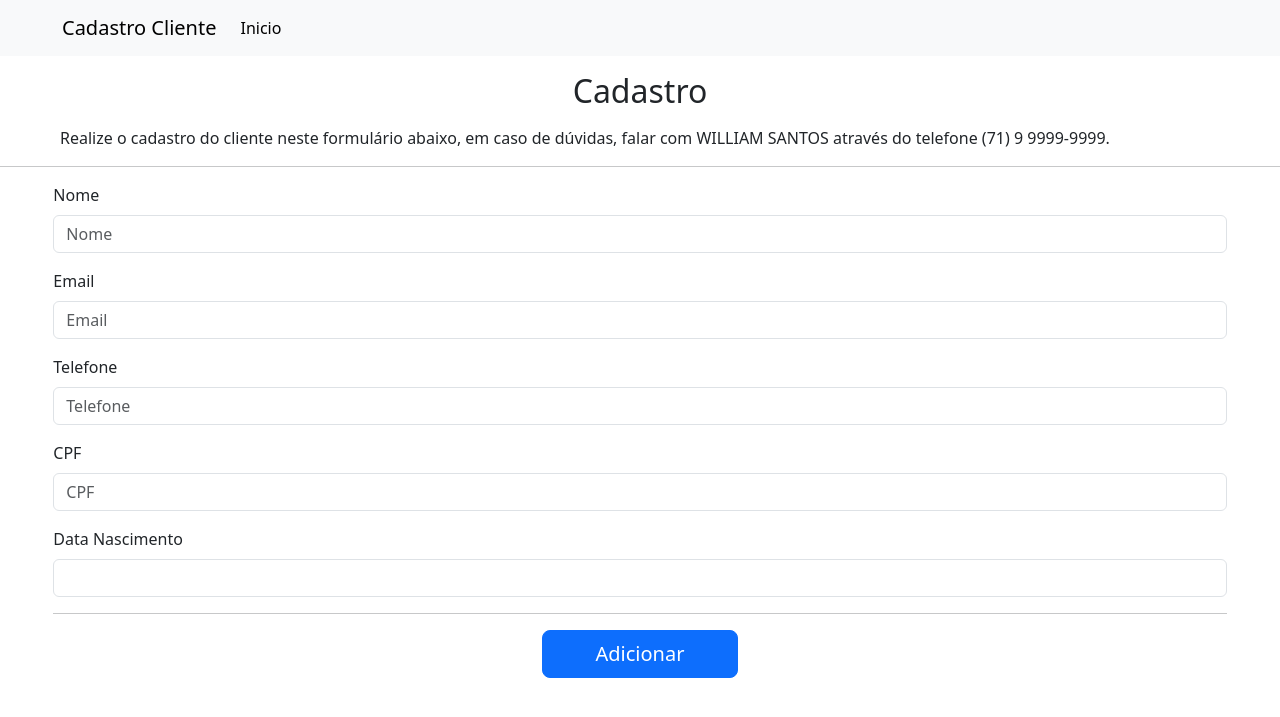
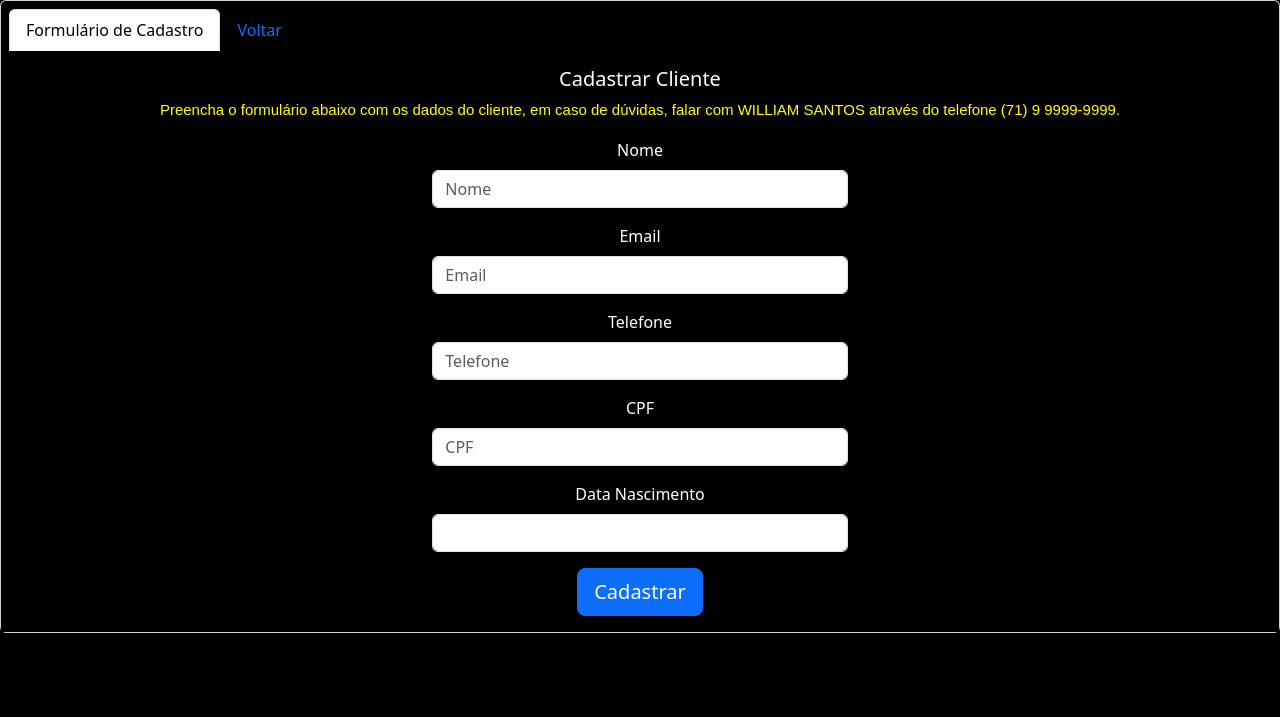
Before and after one commit to willsantos86/cadastro_de_clientes, a Django app: page /cadastrar/ in a window 1280 px wide. Shown: the top 717 px of the page. Run offline with Django 3.2, Linux system fonts and the light colour scheme; some libraries are stand-ins or nearby versions.

Commit message:
Finalizando projeto.

```diff
--- a/base/templates/cadastrar.html
+++ b/base/templates/cadastrar.html
@@ -7,49 +7,35 @@
     <title>Cadastro</title>
     <link href="https://cdn.jsdelivr.net/npm/bootstrap@5.3.0-alpha1/dist/css/bootstrap.min.css" rel="stylesheet" integrity="sha384-GLhlTQ8iRABdZLl6O3oVMWSktQOp6b7In1Zl3/Jr59b6EGGoI1aFkw7cmDA6j6gD" crossorigin="anonymous">
   </head>
-  <body style="background-color: rgb(255, 255, 255);">
-    <nav class="navbar navbar-expand-lg bg-body-tertiary" style="background-color: rgb(238, 238, 238); padding-left: 50px;">
-        <div class="container-fluid">
-          <a class="navbar-brand" href="#">Cadastro Cliente</a>
-          <button class="navbar-toggler" type="button" data-bs-toggle="collapse" data-bs-target="#navbarSupportedContent" aria-controls="navbarSupportedContent" aria-expanded="false" aria-label="Toggle navigation">
-            <span class="navbar-toggler-icon"></span>
-          </button>
-          <div class="collapse navbar-collapse" id="navbarSupportedContent">
-            <ul class="navbar-nav me-auto mb-2 mb-lg-0">
+  <body style="background-color: black;">
+      <main>
+        <div class="card text-center" >
+          <div class="card-header" style="background-color: black;" >
+            <ul class="nav nav-tabs card-header-tabs">
               <li class="nav-item">
-                <a class="nav-link active" aria-current="page" href="#">Inicio</a>
+                <a class="nav-link active" aria-current="true" href="#">Formulário de Cadastro</a>
               </li>
-             <!--  <li class="nav-item">
-                <a class="nav-link" href="#">Visualizar</a>
+              <li class="nav-item">
+                <a class="nav nav-link" aria-current="page" href="{% url 'index' %}">Voltar</a>
               </li>
             </ul>
-            <form class="d-flex" role="search">
-              <input class="form-control me-2" type="search" placeholder="Pesquisar cliente..." aria-label="Search">
-              <button class="btn btn-outline-success" type="submit">Buscar</button> -->
+          </div>
+          <div class="card-body" style="background: black;">
+            <h5 class="card-title" style="color: white;">Cadastrar Cliente</h5>
+            <p class="card-text" style="color: yellow; font-size: 15px; font-family: Arial, Helvetica, sans-serif;">Preencha o formulário abaixo com os dados do cliente, em caso de dúvidas,
+              falar com {{ responsavel|upper }} através do telefone {{ telefone }}.</p>
+            {% if sucesso %}
+            <p class="alert alert-success">Cadastro realizado com sucesso!</p>
+            {% else %}
+            <form action="" method="post" novalidate class="col-4 m-auto" style="color: white;">
+              {% csrf_token %}
+              {% bootstrap_form form %}
+              <button type="submit" class="btn btn-primary btn-lg">Cadastrar</button>
             </form>
+            {% endif %}
           </div>
         </div>
-      </nav>
-      <main>
-        <h2 class="my-3" style="text-align: center;">Cadastro</h2>
-        <p style="margin-left: 60px;">Realize o cadastro do cliente neste formulário abaixo, em caso de dúvidas,
-                                      falar com {{ responsavel|upper }} através do telefone {{ telefone }}.
-        </p>
-        {% if sucesso %}
-        <p class="alert alert-success">Cadastro realizado com sucesso!</p>
-        {% else %}
-        <hr>
-        <form action="" method="post" novalidate class="col-11 m-auto">
-          {% csrf_token %}
-          {% bootstrap_form form %}
-          <hr>
-          <div class="d-grid gap-2 col-2 m-auto">
-            <button class="btn btn-primary btn-lg" type="submit">Adicionar</button>
-          </div>
-        </form>
-        {% endif %}
       </main>
-
     <script src="https://cdn.jsdelivr.net/npm/bootstrap@5.3.0-alpha1/dist/js/bootstrap.bundle.min.js" integrity="sha384-w76AqPfDkMBDXo30jS1Sgez6pr3x5MlQ1ZAGC+nuZB+EYdgRZgiwxhTBTkF7CXvN" crossorigin="anonymous"></script>
   </body>
 </html>
--- a/base/templates/index.html
+++ b/base/templates/index.html
@@ -9,10 +9,12 @@
   </head>
   <body style="background-color: black;">
     <div class="card text-bg-dark">
+
       <img src="{% static 'img/foto.png' %}" class="card-img" alt="...">
       <div class="card-img-overlay">
-        <h2 class="card-title py-4">Cadastro de Clientes</h2>
-        <p class="card-text">Entre no formulário e realize o cadastro do cliente</p>
+        <h1 class="card-title py-4">Cadastro de Clientes</h1>
+        <h2 class="card-title py-4"></h2>
+        <p class="card-text" style="color: yellow;">Entre no formulário e realize o cadastro do cliente!</p>
         <a class="btn btn-primary" aria-current="page" href="{% url 'cadastrar' %}">Entrar no Formulário</a>
       </div>
     </div>
```
